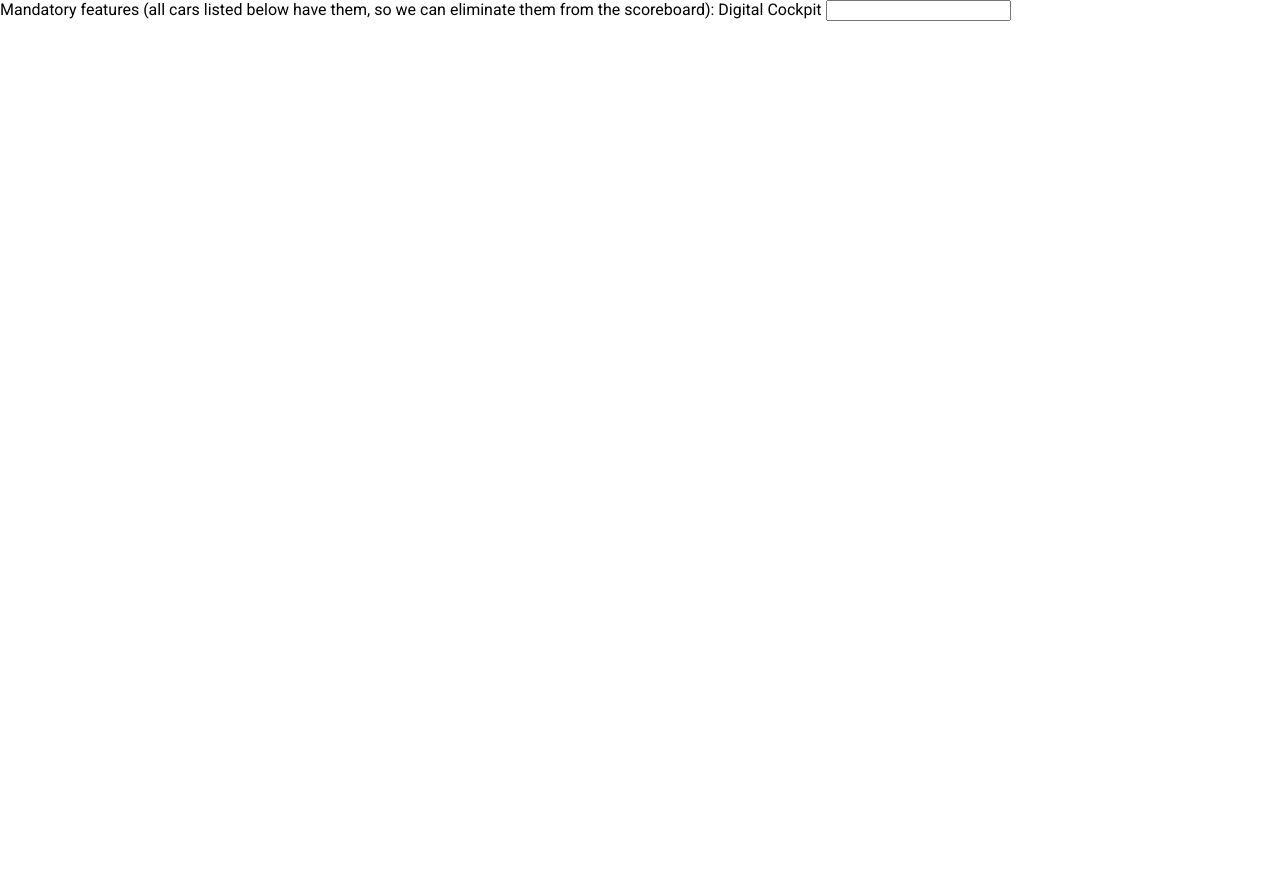
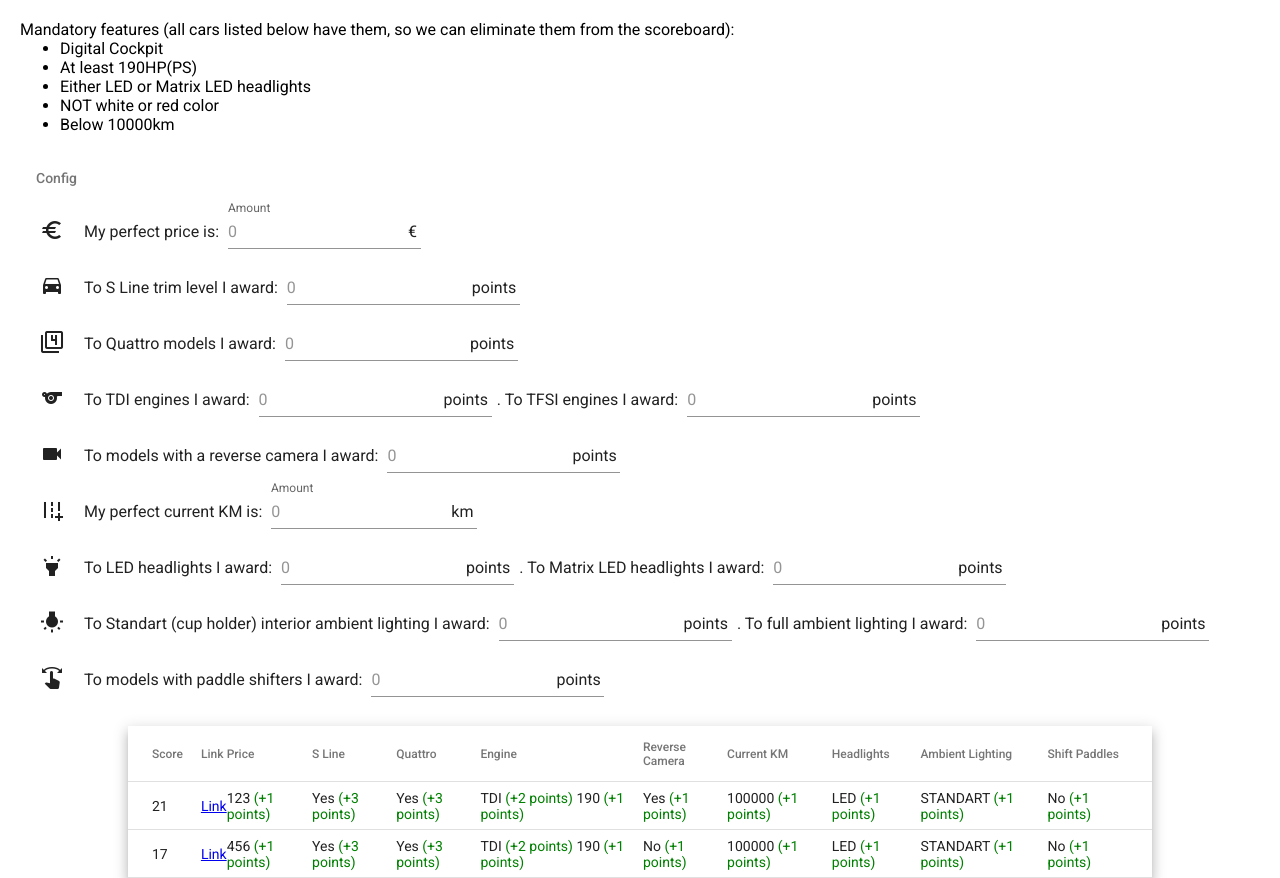
Before and after one commit to booobi/bobbyBuysAnA5, an Angular app: page / in a window 1280 px wide. Before the commit the page ends 800 px from the top, so only its background shows below. Built offline with nearby package versions, Linux system fonts and the light colour scheme.

Commit message:
mockup spec ranking config

```diff
--- a/src/app/app.component.html
+++ b/src/app/app.component.html
@@ -1,7 +1,18 @@
 
-Mandatory features (all cars listed below have them, so we can eliminate them from the scoreboard):
-Digital Cockpit
-<input type="number" [formControl]="someField">
+<div class="description-container">
+  <span>Mandatory features (all cars listed below have them, so we can eliminate them from the scoreboard):</span>
+  <ul>
+    <li>Digital Cockpit</li>
+    <li>At least 190HP(PS)</li>
+    <li>Either LED or Matrix LED headlights</li>
+    <!-- TODO badge -->
+    <li>NOT white or red color</li>
+    <li>Below 10000km</li>
+  </ul>
+</div>
+
+<app-ranking-configuration-form class="ml-20 mr-20"></app-ranking-configuration-form>
+
 <div *ngIf="featurePoinsGetterMap$ | async as featurePoinsGetterMap" class="table-container">
   <table mat-table [dataSource]="dataSource" matSort class="mat-elevation-z8 cars-table">
     <ng-container matColumnDef="score">
@@ -115,7 +126,7 @@
 
 
   <ng-template #featureScoreTemplate let-featureName let-car="car">
-    <span *ngIf="featurePoinsGetterMap[featureName](car) as featureScore"
+    <span *ngIf="$any(featurePoinsGetterMap)[featureName](car) as featureScore"
       [ngStyle]="{ color: featureScore > 0 ? 'green' : featureScore < 0 ? 'red' : 'yellow' }">
       ({{ featureScore >= 0 ? '+' : '-' }}{{ featureScore }} points)
     </span>
--- a/src/app/app.component.scss
+++ b/src/app/app.component.scss
@@ -1,3 +1,7 @@
+.description-container {
+    margin: 20px 20px;
+}
+
 .table-container {
     margin-top: 20px;
     display: flex;
--- a/src/app/app.component.ts
+++ b/src/app/app.component.ts
@@ -1,8 +1,9 @@
+import { combineLatest, map, Observable, of, shareReplay, Subject, takeUntil } from 'rxjs';
 import { AfterViewInit, ChangeDetectionStrategy, Component, OnDestroy, ViewChild } from '@angular/core';
 import { FormControl } from '@angular/forms';
 import { MatSort } from '@angular/material/sort';
 import { MatTableDataSource } from '@angular/material/table';
-import { combineLatest, map, Observable, of, shareReplay, Subject, takeUntil, tap } from 'rxjs';
+
 import { A5FeaturePointsGetterMap, buildFeaturePointsGetterMap } from './audi-feature-ranking';
 import {
   A5,
@@ -11,6 +12,7 @@
   A5_HEADLIGHTS,
   ScoredA5,
 } from './audi.types';
+import { createValueStream } from './utils/forms.utils';
 
 const mockCars: A5[] = [
   {
@@ -65,16 +67,15 @@
 
   destroy$ = new Subject<boolean>();
 
-  someField = new FormControl();
+  someField = new FormControl(1);
 
   dataSource = new MatTableDataSource<ScoredA5>([]);
 
   cars$: Observable<A5[]> = of(mockCars);
 
-  featurePoinsGetterMap$ = this.someField.valueChanges.pipe(
+  featurePoinsGetterMap$ = createValueStream<number>(this.someField).pipe(
     map(buildFeaturePointsGetterMap),
     shareReplay({refCount: true, bufferSize: 1}),
-    tap(console.log)
   );
 
   scoredCars$: Observable<ScoredA5[]> = combineLatest([
--- a/src/app/app.module.ts
+++ b/src/app/app.module.ts
@@ -6,6 +6,7 @@
 import { MatSortModule } from '@angular/material/sort';
 
 import { AppComponent } from './app.component';
+import { RankingConfigurationFormModule } from './ranking-configuration-form';
 
 @NgModule({
   declarations: [AppComponent],
@@ -15,6 +16,7 @@
     ReactiveFormsModule,
     MatTableModule,
     MatSortModule,
+    RankingConfigurationFormModule,
   ],
   providers: [],
   bootstrap: [AppComponent],
--- /dev/null
+++ b/src/app/ranking-configuration-form/index.ts
@@ -0,0 +1,2 @@
+export { RankingConfigurationFormComponent } from './ranking-configuration-form.component';
+export { RankingConfigurationFormModule } from './ranking-configuration-form.module';
--- /dev/null
+++ b/src/app/ranking-configuration-form/ranking-configuration-form.component.html
@@ -0,0 +1,134 @@
+<form>
+
+  <mat-list>
+    <div mat-subheader>Config</div>
+    <mat-list-item>
+      <mat-icon mat-list-icon>euro</mat-icon>
+      <!-- TODO: info tooltip of how its calculated -->
+      <div mat-line>
+        <span>My perfect price is: </span>
+        <mat-form-field appearance="standard" floatLabel="always" class="ml-5">
+          <mat-label>Amount</mat-label>
+          <input matInput type="number" placeholder="0">
+          <span matSuffix>€&nbsp;</span>
+        </mat-form-field>
+      </div>
+    </mat-list-item>
+
+    <mat-list-item>
+      <mat-icon mat-list-icon>drive_eta</mat-icon>
+      <div mat-line>
+        <span>To S Line trim level I award: </span>
+        <mat-form-field appearance="standard" floatLabel="always" class="ml-5">
+          <!-- <mat-label>Points</mat-label> -->
+          <input matInput type="number" placeholder="0">
+          <span matSuffix class="ml-5">points&nbsp;</span>
+        </mat-form-field>
+      </div>
+    </mat-list-item>
+
+    <mat-list-item>
+      <mat-icon mat-list-icon>filter_4</mat-icon>
+      <div mat-line>
+        <span>To Quattro models I award: </span>
+        <mat-form-field appearance="standard" floatLabel="always" class="ml-5">
+          <!-- <mat-label>Points</mat-label> -->
+          <input matInput type="number" placeholder="0">
+          <span matSuffix class="ml-5">points&nbsp;</span>
+        </mat-form-field>
+      </div>
+    </mat-list-item>
+
+    <mat-list-item>
+      <mat-icon mat-list-icon>sports</mat-icon>
+      <div mat-line>
+        <span>To TDI engines I award: </span>
+        <mat-form-field appearance="standard" floatLabel="always" class="ml-5 mr-5">
+          <!-- <mat-label>Points</mat-label> -->
+          <input matInput type="number" placeholder="0">
+          <span matSuffix class="ml-5">points&nbsp;</span>
+        </mat-form-field>
+        <span>. To TFSI engines I award: </span>
+        <mat-form-field appearance="standard" floatLabel="always" class="ml-5">
+          <!-- <mat-label>Points</mat-label> -->
+          <input matInput type="number" placeholder="0">
+          <span matSuffix class="ml-5">points&nbsp;</span>
+        </mat-form-field>
+      </div>
+    </mat-list-item>
+
+    <mat-list-item>
+      <mat-icon mat-list-icon>videocam</mat-icon>
+      <div mat-line>
+        <span>To models with a reverse camera I award: </span>
+        <mat-form-field appearance="standard" floatLabel="always" class="ml-5">
+          <!-- <mat-label>Points</mat-label> -->
+          <input matInput type="number" placeholder="0">
+          <span matSuffix class="ml-5">points&nbsp;</span>
+        </mat-form-field>
+      </div>
+    </mat-list-item>
+
+    <mat-list-item>
+      <mat-icon mat-list-icon>add_road</mat-icon>
+      <!-- TODO: info tooltip of how its calculated -->
+      <div mat-line>
+        <span>My perfect current KM is: </span>
+        <mat-form-field appearance="standard" floatLabel="always" class="ml-5">
+          <mat-label>Amount</mat-label>
+          <input matInput type="number" placeholder="0">
+          <span matSuffix>km&nbsp;</span>
+        </mat-form-field>
+      </div>
+    </mat-list-item>
+
+    <mat-list-item>
+      <mat-icon mat-list-icon>highlight</mat-icon>
+      <div mat-line>
+        <span>To LED headlights I award: </span>
+        <mat-form-field appearance="standard" floatLabel="always" class="ml-5 mr-5">
+          <!-- <mat-label>Points</mat-label> -->
+          <input matInput type="number" placeholder="0">
+          <span matSuffix class="ml-5">points&nbsp;</span>
+        </mat-form-field>
+        <span>. To Matrix LED headlights I award: </span>
+        <mat-form-field appearance="standard" floatLabel="always" class="ml-5">
+          <!-- <mat-label>Points</mat-label> -->
+          <input matInput type="number" placeholder="0">
+          <span matSuffix class="ml-5">points&nbsp;</span>
+        </mat-form-field>
+      </div>
+    </mat-list-item>
+
+    <mat-list-item>
+      <mat-icon mat-list-icon>wb_incandescent</mat-icon>
+      <div mat-line>
+        <span>To Standart (cup holder) interior ambient lighting I award: </span>
+        <mat-form-field appearance="standard" floatLabel="always" class="ml-5 mr-5">
+          <!-- <mat-label>Points</mat-label> -->
+          <input matInput type="number" placeholder="0">
+          <span matSuffix class="ml-5">points&nbsp;</span>
+        </mat-form-field>
+        <span>. To full ambient lighting I award: </span>
+        <mat-form-field appearance="standard" floatLabel="always" class="ml-5">
+          <!-- <mat-label>Points</mat-label> -->
+          <input matInput type="number" placeholder="0">
+          <span matSuffix class="ml-5">points&nbsp;</span>
+        </mat-form-field>
+      </div>
+    </mat-list-item>
+
+    <mat-list-item>
+      <mat-icon mat-list-icon>swipe</mat-icon>
+      <div mat-line>
+        <span>To models with paddle shifters I award: </span>
+        <mat-form-field appearance="standard" floatLabel="always" class="ml-5">
+          <!-- <mat-label>Points</mat-label> -->
+          <input matInput type="number" placeholder="0">
+          <span matSuffix class="ml-5">points&nbsp;</span>
+        </mat-form-field>
+      </div>
+    </mat-list-item>
+
+  </mat-list>
+</form>
--- /dev/null
+++ b/src/app/ranking-configuration-form/ranking-configuration-form.component.scss
@@ -0,0 +1,3 @@
+:host {
+    display: block;
+}
--- /dev/null
+++ b/src/app/ranking-configuration-form/ranking-configuration-form.component.ts
@@ -0,0 +1,15 @@
+import { Component, OnInit } from '@angular/core';
+
+@Component({
+  selector: 'app-ranking-configuration-form',
+  templateUrl: './ranking-configuration-form.component.html',
+  styleUrls: ['./ranking-configuration-form.component.scss']
+})
+export class RankingConfigurationFormComponent implements OnInit {
+
+  constructor() { }
+
+  ngOnInit() {
+  }
+
+}
--- /dev/null
+++ b/src/app/utils/forms.utils.ts
@@ -0,0 +1,11 @@
+import { defer, Observable, shareReplay, startWith } from 'rxjs';
+import { AbstractControl } from '@angular/forms';
+
+export function createValueStream<T>(control: AbstractControl): Observable<T> {
+  return defer(() =>
+    control.valueChanges.pipe(
+      startWith(control.value),
+      shareReplay({ bufferSize: 1, refCount: true })
+    )
+  );
+}
--- a/src/styles.scss
+++ b/src/styles.scss
@@ -2,3 +2,31 @@
 
 html, body { height: 100%; }
 body { margin: 0; font-family: Roboto, "Helvetica Neue", sans-serif; }
+ul { margin: 0 0 }
+
+// space generation variables
+$spaceamounts: (0, 5, 10, 15, 20, 25, 30, 35, 40, 45,
+  50, 55, 60, 65, 70, 75, 80, 85, 90, 95, 100); // Adjust this to include the pixel amounts you need.
+$sides: (top, bottom, left, right); // all positions
+
+@each $space in $spaceamounts {
+  @each $side in $sides {
+    .m#{str-slice($side, 0, 1)}-#{$space} {
+      margin-#{$side}: #{$space}px !important;
+    }
+
+    .p#{str-slice($side, 0, 1)}-#{$space} {
+      padding-#{$side}: #{$space}px !important;
+    }
+  }
+}
+
+@each $space in $spaceamounts {
+  .m-#{$space} {
+    margin: #{$space}px !important;
+  }
+
+  .p-#{$space} {
+    padding: #{$space}px !important;
+  }
+}
--- a/tsconfig.json
+++ b/tsconfig.json
@@ -27,6 +27,6 @@
     "enableI18nLegacyMessageIdFormat": false,
     "strictInjectionParameters": true,
     "strictInputAccessModifiers": true,
-    "strictTemplates": true
+    "strictTemplates": true,
   }
 }
```
Also changed, not shown: src/app/ranking-configuration-form/ranking-configuration-form.module.ts (added, +24 -0 lines), 1 other file (tests, documents, lock files or other folders).
